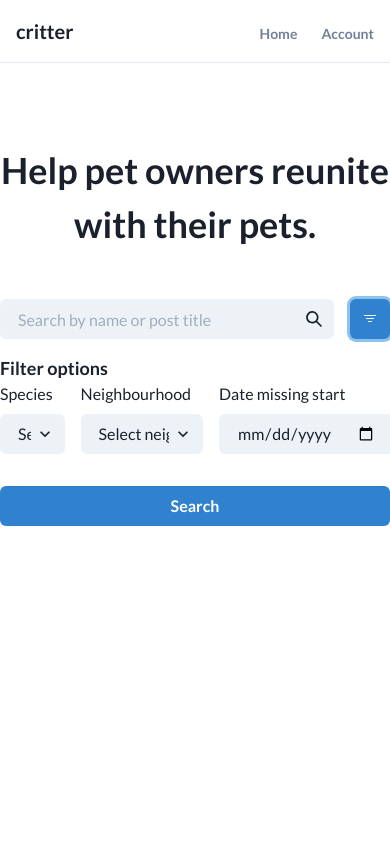
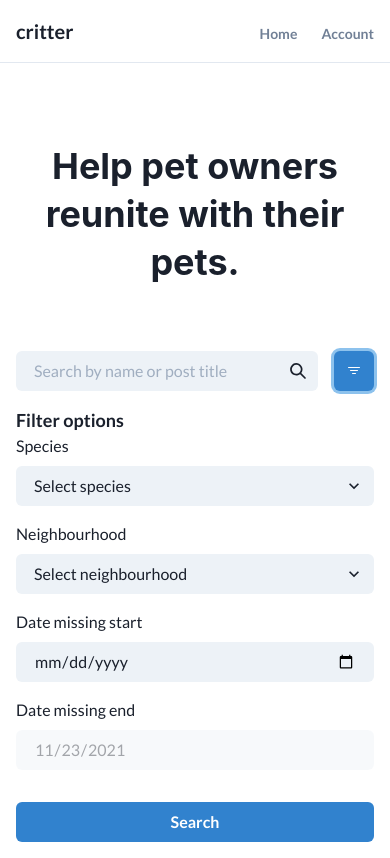
Before and after one commit to Uvacoder/critters, a Next.js app: page / in a window 390 px wide. Both pictures are taken after a click on the button "Add filters to your search results". Built offline with nearby package versions, Linux system fonts and the light colour scheme; no server answers.

Commit message:
add responsive styles

```diff
--- a/components/Elements/SearchFilter/SearchFilter.tsx
+++ b/components/Elements/SearchFilter/SearchFilter.tsx
@@ -1,8 +1,6 @@
 import { SearchIcon } from "@chakra-ui/icons";
 import {
   Box,
-  Grid,
-  GridItem,
   FormControl,
   FormLabel,
   InputGroup,
@@ -22,7 +20,7 @@ export const SearchFilter = () => {
   const [isVisible, setIsVisible] = useState(false);
 
   return (
-    <Box mt="3rem">
+    <Box mt="3rem" padding="1rem">
       <form>
         <Flex gridGap={4}>
           <FormControl id="search" flex="1">
@@ -51,7 +49,13 @@ export const SearchFilter = () => {
             <Text as="legend" fontWeight="bold" fontSize="lg">
               Filter options
             </Text>
-            <Flex gridGap={4}>
+            <Flex
+              gridGap={4}
+              direction={{
+                base: "column",
+                lg: "row",
+              }}
+            >
               <FormControl id="species">
                 <FormLabel>Species</FormLabel>
                 <Select placeholder="Select species" variant="filled">
@@ -75,6 +79,7 @@ export const SearchFilter = () => {
               <FormControl id="dateEnd">
                 <FormLabel>Date missing end</FormLabel>
                 <Input
+                  tabIndex={-1}
                   type="date"
                   variant="filled"
                   disabled
--- a/pages/index.tsx
+++ b/pages/index.tsx
@@ -2,7 +2,7 @@ import type { NextPage } from "next";
 import { useQuery } from "@apollo/client";
 import { useSession } from "next-auth/react";
 import { MainLayout } from "components/Layout";
-import { Text, Box, Button } from "@chakra-ui/react";
+import { Heading, Box } from "@chakra-ui/react";
 import { SearchFilter } from "components/Elements";
 
 const Home: NextPage = () => {
@@ -13,7 +13,7 @@ const Home: NextPage = () => {
   return (
     <MainLayout title="home">
       <Box display="flex" justifyContent="center">
-        <Text
+        <Heading
           as="h1"
           fontSize="4xl"
           fontWeight="bold"
@@ -22,7 +22,7 @@ const Home: NextPage = () => {
           w="md"
         >
           Help pet owners reunite with their pets.
-        </Text>
+        </Heading>
       </Box>
       <SearchFilter />
     </MainLayout>
```
